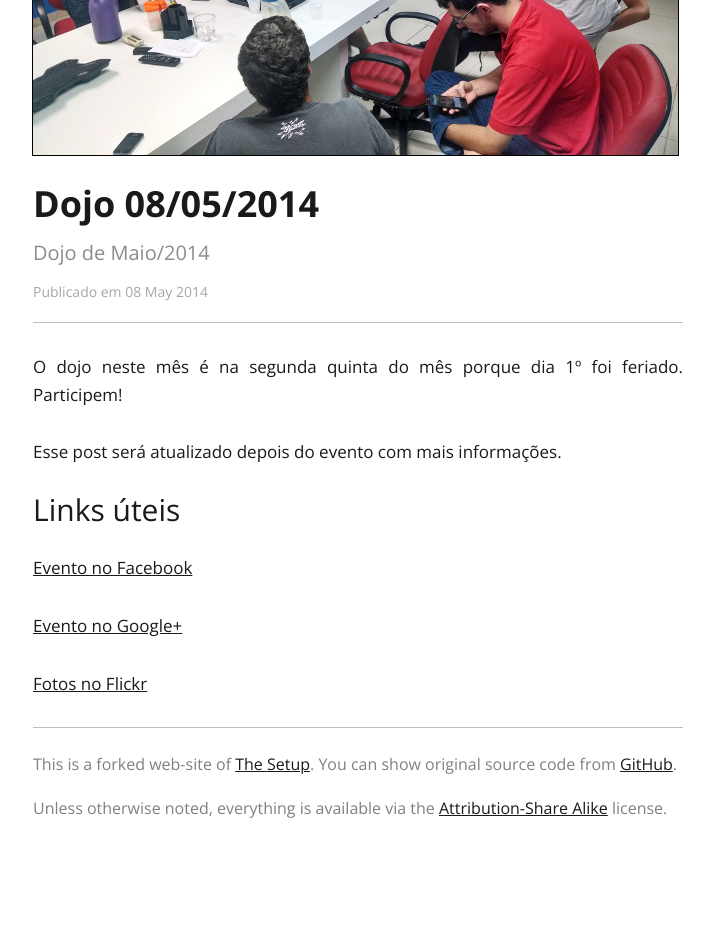
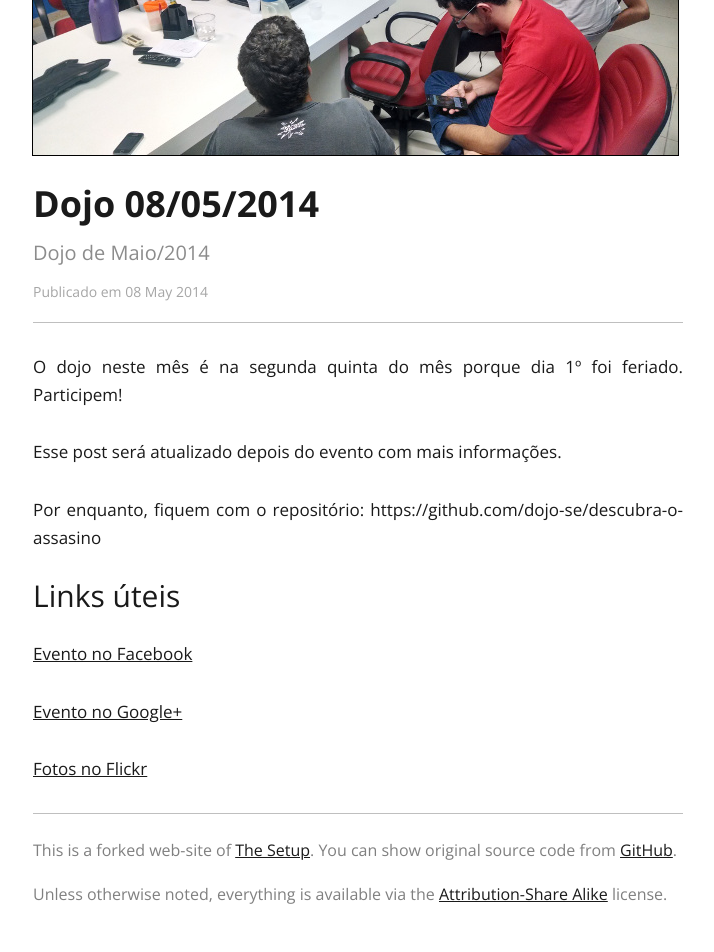
Before and after one commit to dojo-se/dojo-se.github.com, a Jekyll site: the page built from _posts/2014-05-08-coding_dojo.md, in a window 1280 px wide. Shown: the part 476-1428 px from the top of the page, without its empty margins (282-996 px from the left). Built offline with Jekyll 4.4.1, drawn with Linux system fonts in a browser that asks for light colours; Markdown is read by kramdown in place of the engine named in the settings; before the commit the page ends 1342 px from its top, so only the background shows below that.

Commit message:
Update 2014-05-08-coding_dojo.md

```diff
--- a/_posts/2014-05-08-coding_dojo.md
+++ b/_posts/2014-05-08-coding_dojo.md
@@ -8,6 +8,8 @@ O dojo neste mês é na segunda quinta do mês porque dia 1º foi feriado. Parti
 
 Esse post será atualizado depois do evento com mais informações.
 
+Por enquanto, fiquem com o repositório: https://github.com/dojo-se/descubra-o-assasino
+
 ## Links úteis
 
 [Evento no Facebook](https://www.facebook.com/events/696663497067465/)
```
